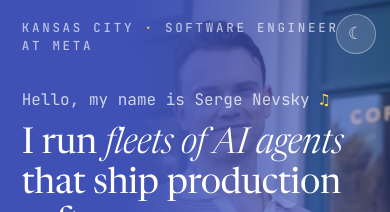
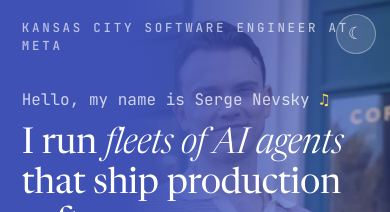
Before and after one commit to Dejital/dejital.github.com, a Jekyll site: the page built from index.html, in a window 390 px wide. Shown: the top 212 px of the page. Built offline with Jekyll 4.4.1, drawn with Linux system fonts in a browser that asks for light colours.

Commit message:
Hero kicker: two lines on mobile (hide the dot, show a mobile-only break)
Co-Authored-By: Claude Fable 5 <noreply@anthropic.com>

```diff
--- a/assets/css/screen.css
+++ b/assets/css/screen.css
@@ -377,6 +377,15 @@ footer a:hover {
         z-index: 1;
     }
 
+    /* kicker breaks onto two lines; the dot separator makes no sense stacked */
+    .kicker-br {
+        display: inline;
+    }
+
+    .hero-kicker .dot {
+        display: none;
+    }
+
     .hero-portrait {
         position: absolute;
         /* right edge hangs 12% past the viewport (hero clips it) so the
@@ -415,6 +424,11 @@ footer a:hover {
                 color-mix(in srgb, var(--hero-bg) 74%, transparent) 40%,
                 color-mix(in srgb, var(--hero-bg) 28%, transparent) 100%);
     }
+}
+
+/* mobile-only line break in the kicker (shown in the 760px media query) */
+.kicker-br {
+    display: none;
 }
 
 .hero-kicker {
--- a/index.html
+++ b/index.html
@@ -81,7 +81,7 @@ layout: main
 
 <div class="heading">
 <div class="hero-text">
-  <p class="hero-kicker">Kansas City <span class="dot">&middot;</span> Software engineer at Meta</p>
+  <p class="hero-kicker">Kansas City <span class="dot">&middot;</span><br class="kicker-br"> Software engineer at Meta</p>
   <strong>
     Hello, my name is Serge Nevsky <a href="#" onclick="document.getElementById('pronounce').play()">&#9835;</a>
   </strong>
```
